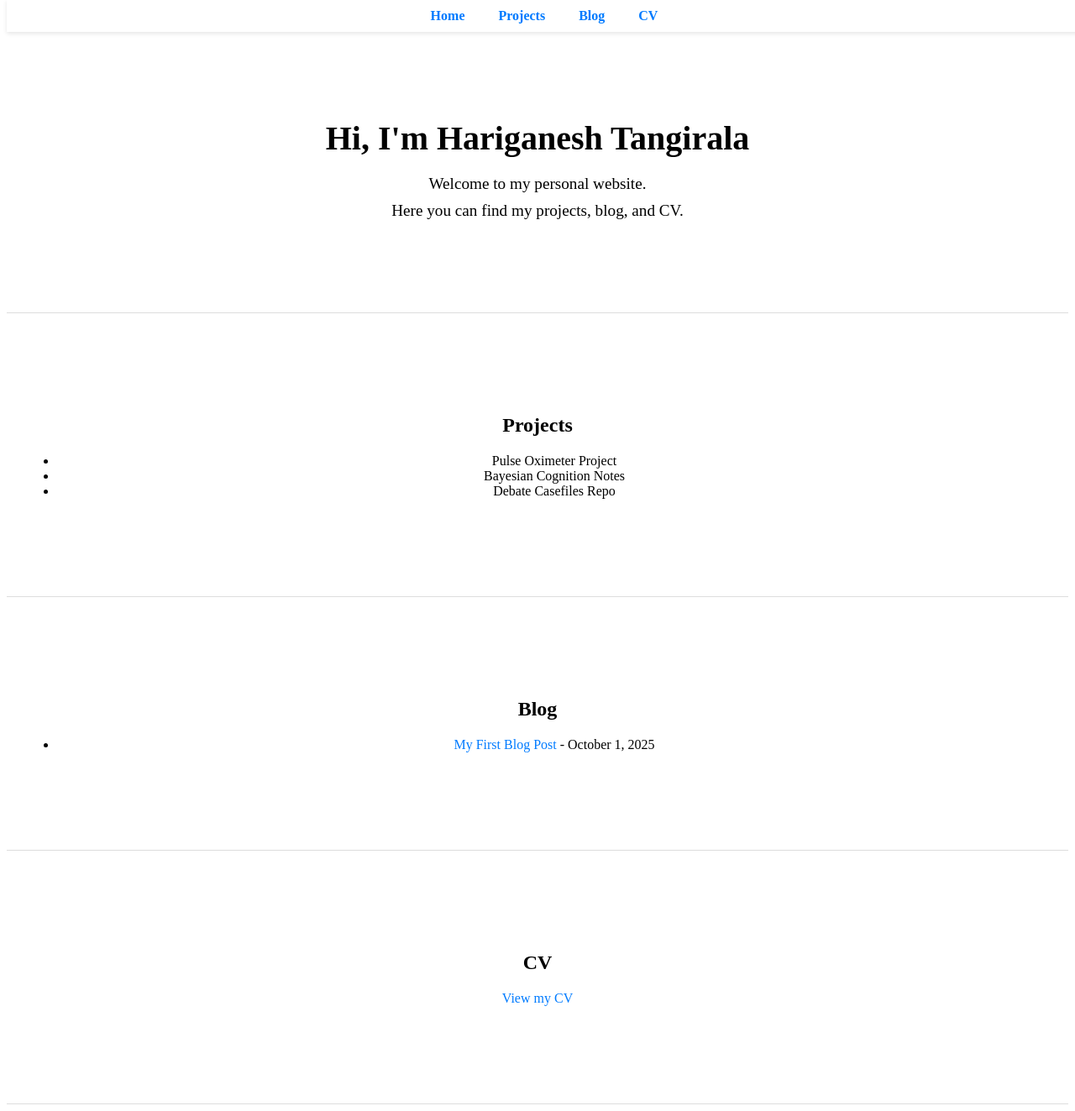
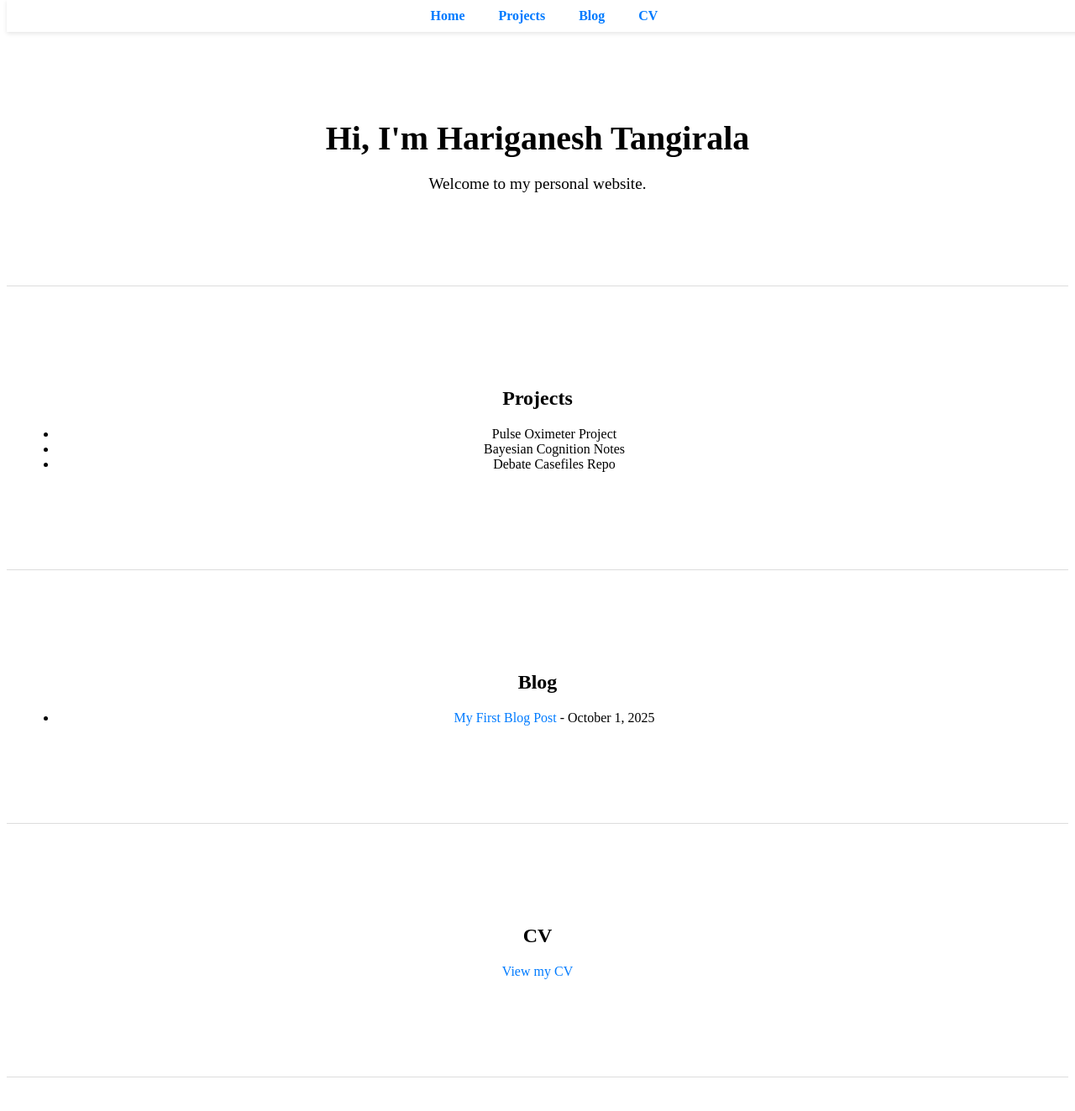
Before and after one commit to hariganesht/hariganesht.github.io, a Jekyll site: the page built from index.md, in a window 1280 px wide and 1323 px high. Shown: the whole window at 84% size. Built offline with Jekyll 4.4.1, drawn with Linux system fonts in a browser that asks for light colours.

Commit message:
Update index.md

```diff
--- a/index.md
+++ b/index.md
@@ -2,8 +2,6 @@
 layout: default
 title: Home
 ---
-
-<!-- Fixed navigation -->
 <nav id="navbar">
   <ul>
     <li><a href="#home">Home</a></li>
@@ -13,14 +11,11 @@ title: Home
   </ul>
 </nav>
 
-<!-- Home Section -->
 <section id="home">
   <h1>Hi, I'm Hariganesh Tangirala</h1>
   <p>Welcome to my personal website.</p>
-  <p>Here you can find my projects, blog, and CV.</p>
 </section>
 
-<!-- Projects Section -->
 <section id="projects">
   <h2>Projects</h2>
   <ul>
@@ -30,7 +25,6 @@ title: Home
   </ul>
 </section>
 
-<!-- Blog Section -->
 <section id="blog">
   <h2>Blog</h2>
   <ul>
@@ -42,7 +36,6 @@ title: Home
   </ul>
 </section>
 
-<!-- CV Section -->
 <section id="cv">
   <h2>CV</h2>
   <p><a href="https://drive.google.com/file/d/1d6lKtPy-cd1OhS_BeaMKqAjuw0RzObWw/view?usp=sharing" target="_blank">View my CV</a></p>
```
